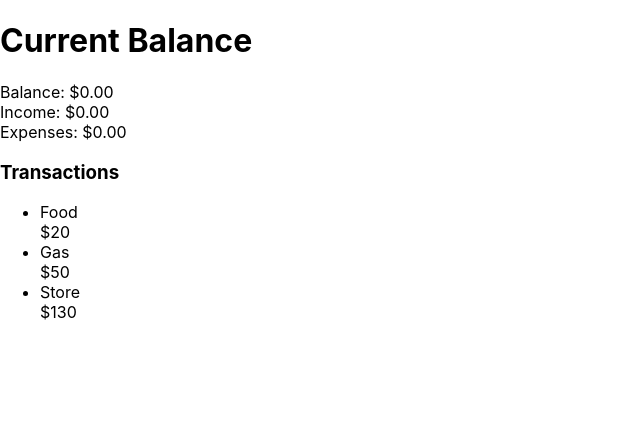
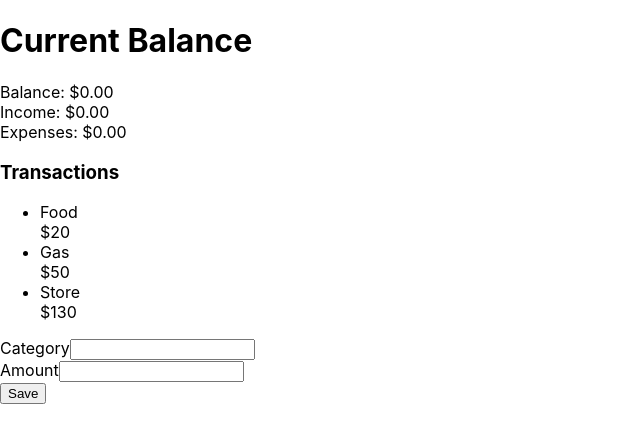
Before and after one commit to isaac-messer/budget-tracker, a React (Create React App) app in the folder budget-tracker/: page / in a window 1280 px wide. Shown: the top 442 px of the page, without its empty margins (0-640 px from the left). Built offline with nearby package versions, Linux system fonts and the light colour scheme.

Commit message:
Imported: new components, context, and reducer

```diff
--- a/budget-tracker/src/App.js
+++ b/budget-tracker/src/App.js
@@ -5,13 +5,15 @@ import Balance from './Components/BalanceInfo.js'
 import Income from './Components/IncomeInfo.js'
 import Expenses from './Components/ExpensesInfo';
 import TransactionList from './Components/TransactionList';
+import AddTransactionForm from './Components/AddTransactionForm';
+import { BudgetProvider } from './Context';
 
 
 
 
-
-function App() {
+const App = () => {
   return (
+    <BudgetProvider>
       <div id="container">
         <div id="header">
           <h1>Current Balance</h1>
@@ -36,8 +38,13 @@ function App() {
           </div>
         </div>
         <div id="addTransactionFormContainer">
+          <div>
+            <AddTransactionForm/>
           </div>
         </div>
+      </div>
+    </BudgetProvider>
+
   );
 };
 
```
Lines whose indentation alone changed are shown as unchanged.
